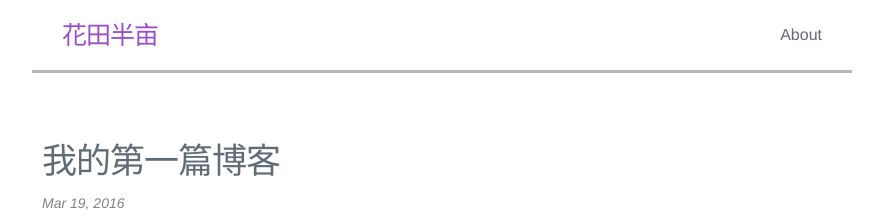
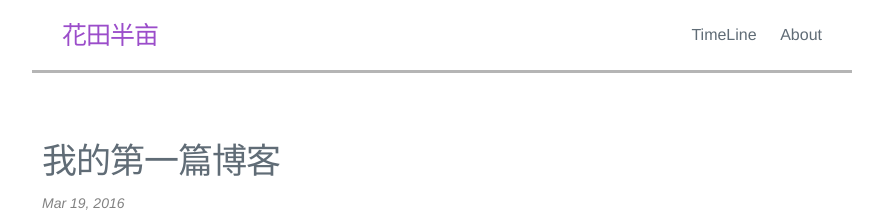
Before and after one commit to elbowzhang/elbow95.github.io, a Jekyll site: the page built from _posts/2016-03-19-My-First-Blog-Essay.md, in a window 1280 px wide. Shown: the top 218 px of the page, without its empty margins (198-1081 px from the left). Built offline with Jekyll 4.4.1, drawn with Linux system fonts in a browser that asks for light colours.

Commit message:
add timeline

```diff
--- a/_includes/header.html
+++ b/_includes/header.html
@@ -1,14 +1,10 @@
 <header class="site-header">
-
   <div class="wrapper">
     <a class="site-title" href="{{ site.baseurl }}/">{{ site.title }}</a>
     <nav class="site-nav">
       <div class="trigger">
-        {% for my_page in site.pages %}
-          {% if my_page.title %}
-          <a class="page-link" href="{{ my_page.url | prepend: site.baseurl }}">{{ my_page.title }}</a>
-          {% endif %}
-        {% endfor %}
+		  <a class="page-link" href="/timeline/">TimeLine</a>
+          <a class="page-link" href="/about/">About</a>
       </div>
     </nav>
   </div>
```
Also changed, not shown: timeline.md (added, +13 -0 lines).
